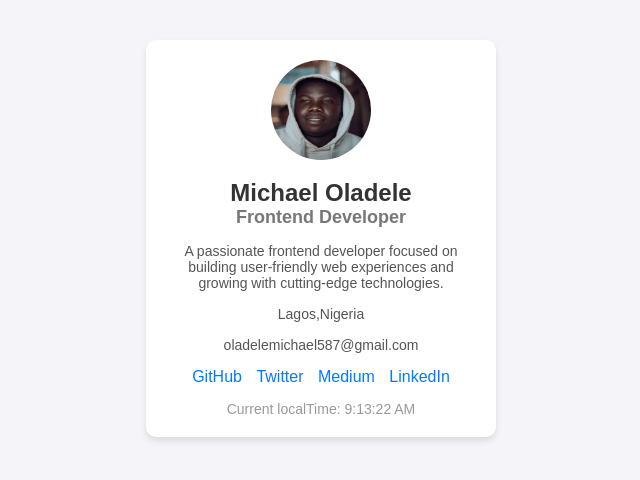
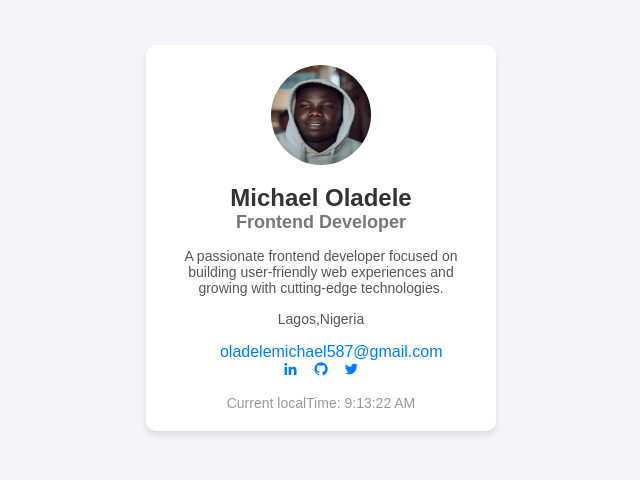
Before and after one commit to MickyDev1/HNG-task-Profile-card-, a plain HTML site: page index.html in a window 1280 px wide. Shown: the part 162-642 px from the top of the page, without its empty margins (319-959 px from the left). Drawn offline with nearby package versions, Linux system fonts and the light colour scheme.

Commit message:
final push

```diff
--- a/index.html
+++ b/index.html
@@ -3,8 +3,12 @@
   <head>
     <meta charset="UTF-8" />
     <meta name="viewport" content="width=device-width, initial-scale=1.0" />
-    <title>Profile Card</title>
+    <title> Michael's Profile Card</title>
     <link rel="stylesheet" href="style.css">
+    <link
+    href="https://unpkg.com/boxicons@2.1.4/css/boxicons.min.css"
+    rel="stylesheet"
+  />
   </head>
   <body>
     <div class="card">
@@ -20,17 +24,35 @@
         experiences and growing with cutting-edge technologies.
       </p>
       <p data-testid="currentLocation">Lagos,Nigeria</p>
-      <p data-testid="emailAddress">oladelemichael587@gmail.com</p>
-      <div data-testid="socialLinks">
-        <a href="https://github.com/MickyDev1" target="_blank">GitHub</a>
-        <a href="https://x.com/MickyDev_1" target="_blank">Twitter</a>
-        <a href="https://medium.com/@mickydev" target="_blank">Medium</a>
+
+      <div class="email">
+        <i class="bx bxs-envelope" style="color: #ffffff"></i>
+        <a href="mailto:oladelemichael587@gmail.com" data-testid="emailAddress"
+          >oladelemichael587@gmail.com</a
+        >
+      </div>
+
+      <div class="socials" data-testid="socialLinks">
         <a
           href="https://www.linkedin.com/in/michael-oladele-991712250/"
           target="_blank"
-          >LinkedIn</a
-        >
-        <!-- <a href="https://twitter.com/mickydev" target="_blank">Twitter</a> -->
+          rel="noopener noreferrer"
+          ><i class="bx bxl-linkedin"></i
+        ></a>
+
+        <a
+          href="https://github.com/MickyDev1"
+          target="_blank"
+          rel="noopener noreferrer"
+          ><i class="bx bxl-github"></i
+        ></a>
+
+        <a
+          href="https://x.com/MickyDev_1"
+          target="_blank"
+          rel="noopener noreferrer"
+          ><i class="bx bxl-twitter"></i
+        ></a>
       </div>
       <div class="time" data-testid="currentTimelocal"></div>
     </div>
--- a/style.css
+++ b/style.css
@@ -1,3 +1,5 @@
+@import url("https://fonts.googleapis.com/css2?family=Space+Grotesk:wght@300..700&display=swap");
+
 * {
     margin: 0;
     padding: 0;
```
